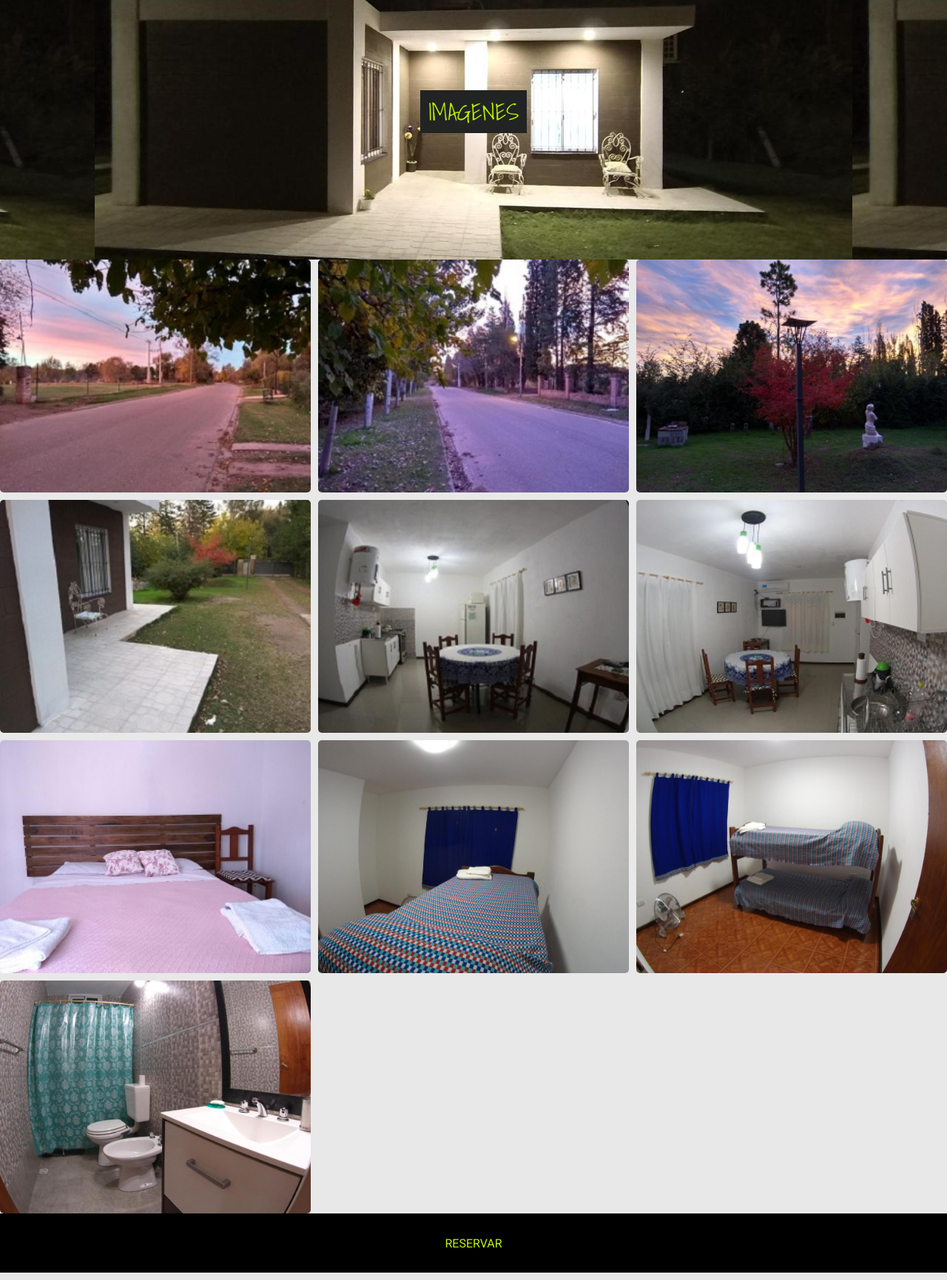
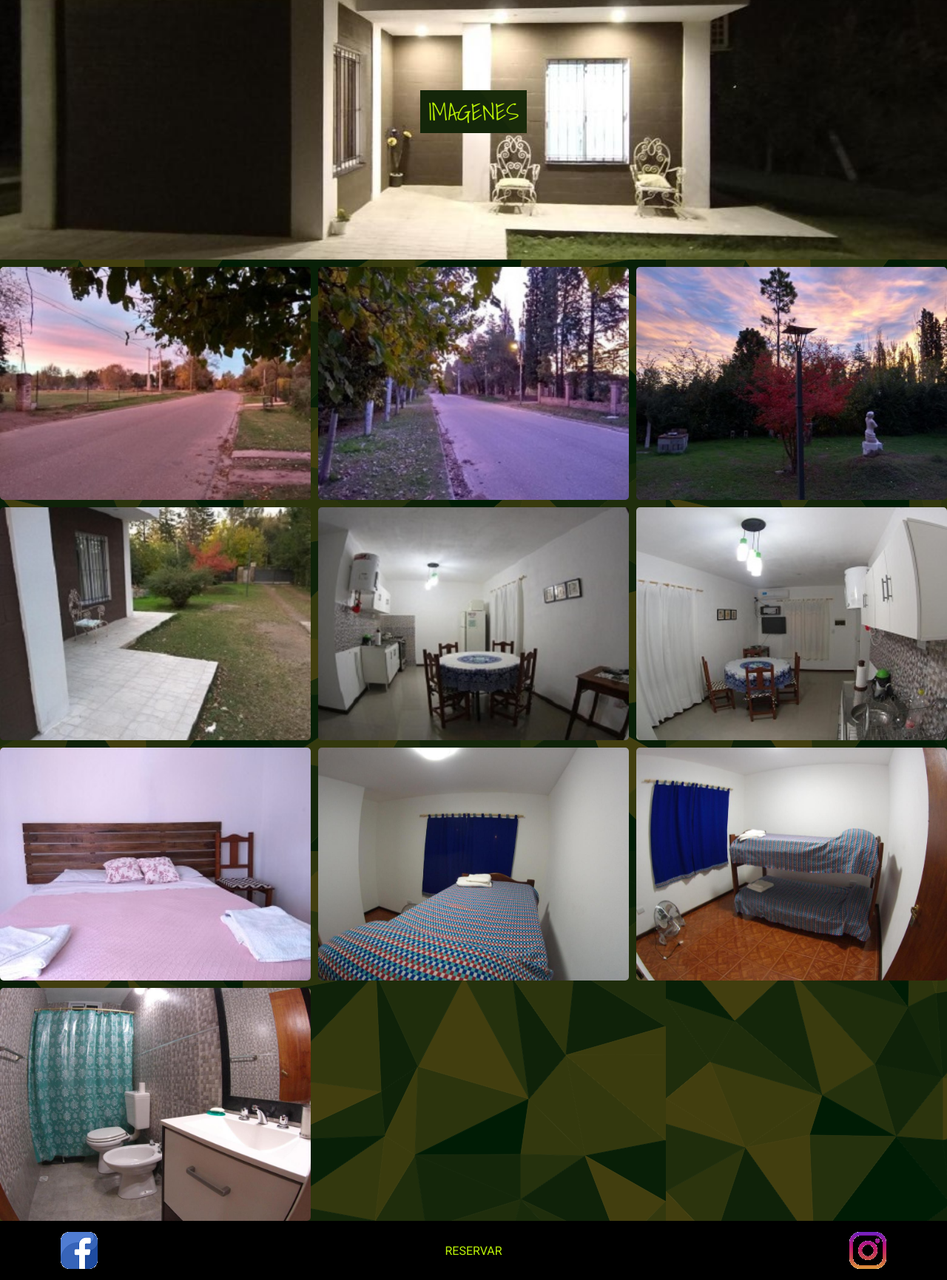
Before and after one commit to PabloSturniolo/alojamiento-cuchi-corral, a website: page pages/imagenes.html in a window 1280 px wide. Shown: the part 49-1780 px from the top of the page at 74% size. Drawn offline with nearby package versions, Linux system fonts and the light colour scheme; a web font is replaced by a local one.

Commit message:
pre-entrega-3

```diff
--- a/pages/imagenes.html
+++ b/pages/imagenes.html
@@ -115,8 +115,24 @@
     </main>
 
     <footer>
-        <div class="efecto-crecimiento">
-            <a class="link-mio" href="../index.html#reserva">RESERVAR</a>
+        <div class="container">
+            <div class="row">
+                <div class="col d-flex justify-content-start align-items-center">
+                    <div class="footer-logos">
+                        <a href="https://www.facebook.com/" target="_blank"><img src="../images/facebook.png" alt=""></a>
+                    </div>
+                </div>
+                <div class="col-6 d-flex justify-content-center align-items-center">
+                    <div class="efecto-crecimiento">
+                        <a class="link-mio" href="../index.html#reserva">RESERVAR</a>
+                    </div>
+                </div>
+                <div class="col d-flex justify-content-end align-items-center">
+                    <div class="footer-logos">
+                        <a href="https://www.instagram.com/" target="_blank"><img src="../images/instagram.png" alt=""></a>
+                    </div>
+                </div>
+            </div>
         </div>
     </footer>
     <!-- Link a Js de Bootstrap -->
--- a/scss/_disponibilidad.scss
+++ b/scss/_disponibilidad.scss
@@ -2,7 +2,6 @@
 /* ========================================== */
 
 .disponibilidad-contenedor {
-    color: #000000;
     font-weight: 800;
     font-size: 1.4rem;
     /* text-align: center; */
--- a/scss/_imagenes.scss
+++ b/scss/_imagenes.scss
@@ -3,14 +3,18 @@
 
 .tabla {
     display: grid;
-    /* grid-template-columns: repeat(auto-fit, minmax(150px, 1fr)); */
-    grid-template-columns: repeat(auto-fit,
-            minmax(320px,
-                1fr));
+    grid-template-columns: repeat(
+        auto-fit,
+        minmax(
+            320px,
+            1fr
+        )
+    );
     gap: 10px;
     text-decoration: none;
     list-style-type: none;
     padding: 0px;
+    margin-top: 10px;
 }
 
 .imagenes {
--- a/scss/_index.scss
+++ b/scss/_index.scss
@@ -1,37 +1,5 @@
 /* Estilos de la pagina index */
 /* ============================================= */
-
-body,
-html {
-    height: 100%;
-}
-
-#portada,
-.portada {
-    background-size: cover;
-    background-image: url(../images/portada.jpg);
-    min-height: 50%;
-    background-position: center;
-    text-align: center;
-    display: flex;
-    justify-content: center;
-    align-items: center;
-}
-
-.portada-titulo {
-    font-family: 'Shadows Into Light', cursive;
-    font-weight: 500;
-    color: $color-letras;
-    font-size: 2rem;
-    background-color: #222323;
-    opacity: 100%;
-}
-
-main {
-    font-family: 'Roboto', sans-serif;
-    min-height: 40vh;
-}
-
 
 .titulo {
     font-family: 'Roboto', sans-serif;
--- a/scss/_variables.scss
+++ b/scss/_variables.scss
@@ -1,4 +1,3 @@
-$color-fondo-pagina: #e8e8e8;
 $color-fondo-crecimiento: #000000;
 $color-fondo-navbar: #15561d;
 $color-letras: #bbf206;
--- a/scss/main.scss
+++ b/scss/main.scss
@@ -26,12 +26,25 @@
 
 .nav-logo {
     width: 215px;
+    opacity: 90%;
 }
 
 /* Estilos de todas las paginas */
 /* ============================================= */
+
+body,
+html {
+    height: 100%;
+    color: $color-letras;
+}
+
 body {
-    background-color: $color-fondo-pagina;
+    background-image: url(../images/fondo.svg);
+}
+
+main {
+    font-family: 'Roboto', sans-serif;
+    min-height: 40vh;
 }
 
 .navbar-brand {
@@ -51,12 +64,30 @@ body {
     }
 }
 
+#portada,
+.portada {
+    background-size: cover;
+    background-image: url(../images/portada.jpg);
+    min-height: 50%;
+    background-position: center;
+    text-align: center;
+    display: flex;
+    justify-content: center;
+    align-items: center;
+}
+
 .portada-titulo {
     animation-name: entrada-copada;
     padding: 10px;
     animation-iteration-count: 1;
     animation-timing-function: ease;
     animation-duration: 1.5s;
+    font-family: 'Shadows Into Light', cursive;
+    font-weight: 500;
+    color: $color-letras;
+    font-size: 2rem;
+    background-image: url(../images/fondo.svg);
+    opacity: 100%;
 }
 
 @keyframes entrada-copada {
```
Also changed, not shown: index.html (+18 -4 lines), pages/contacto.html (+18 -2 lines), pages/disponibilidad.html (+18 -2 lines), pages/ubicacion.html (+18 -2 lines), css/main.css, images/facebook.png (added), images/fondo.svg (added), images/instagram.png (added).
